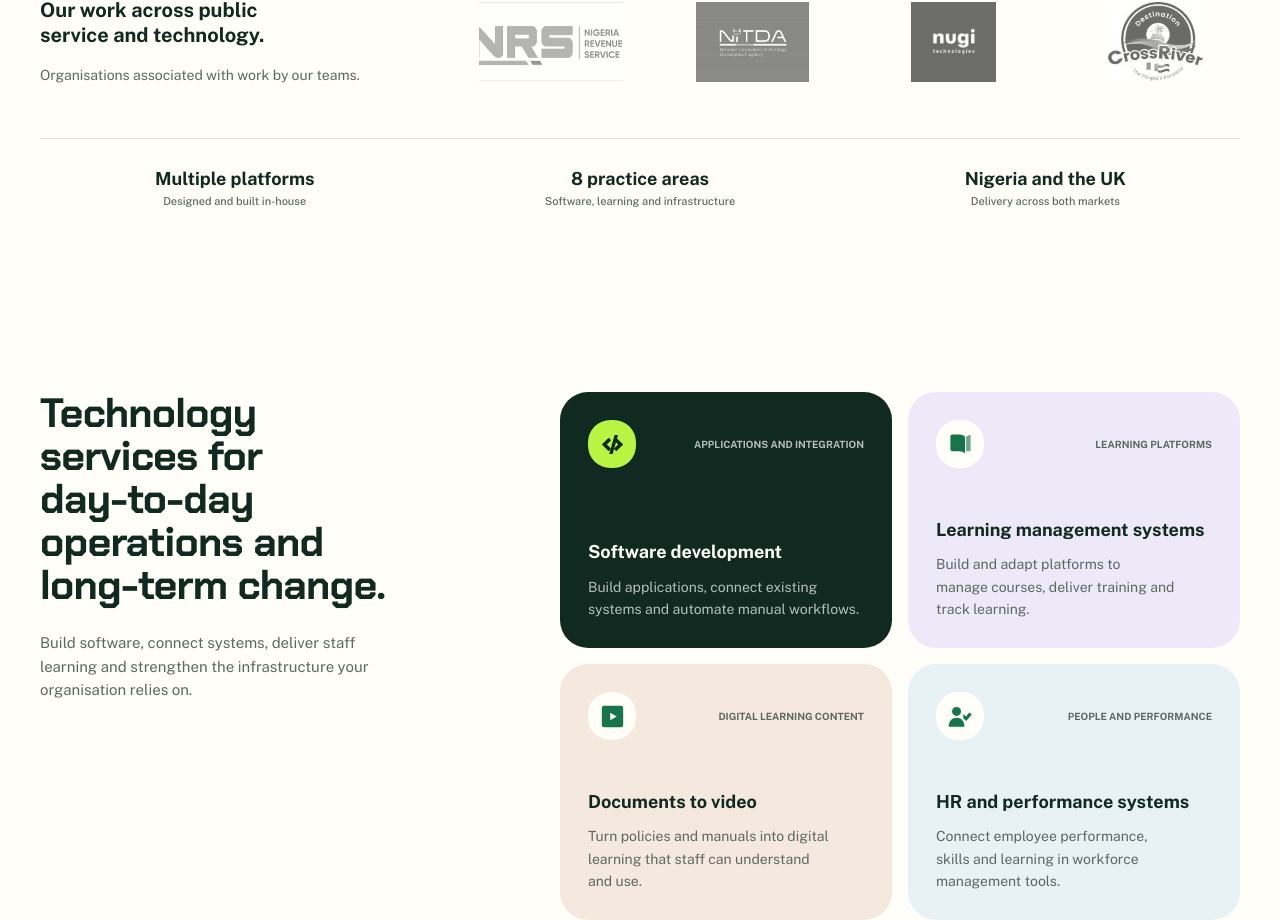
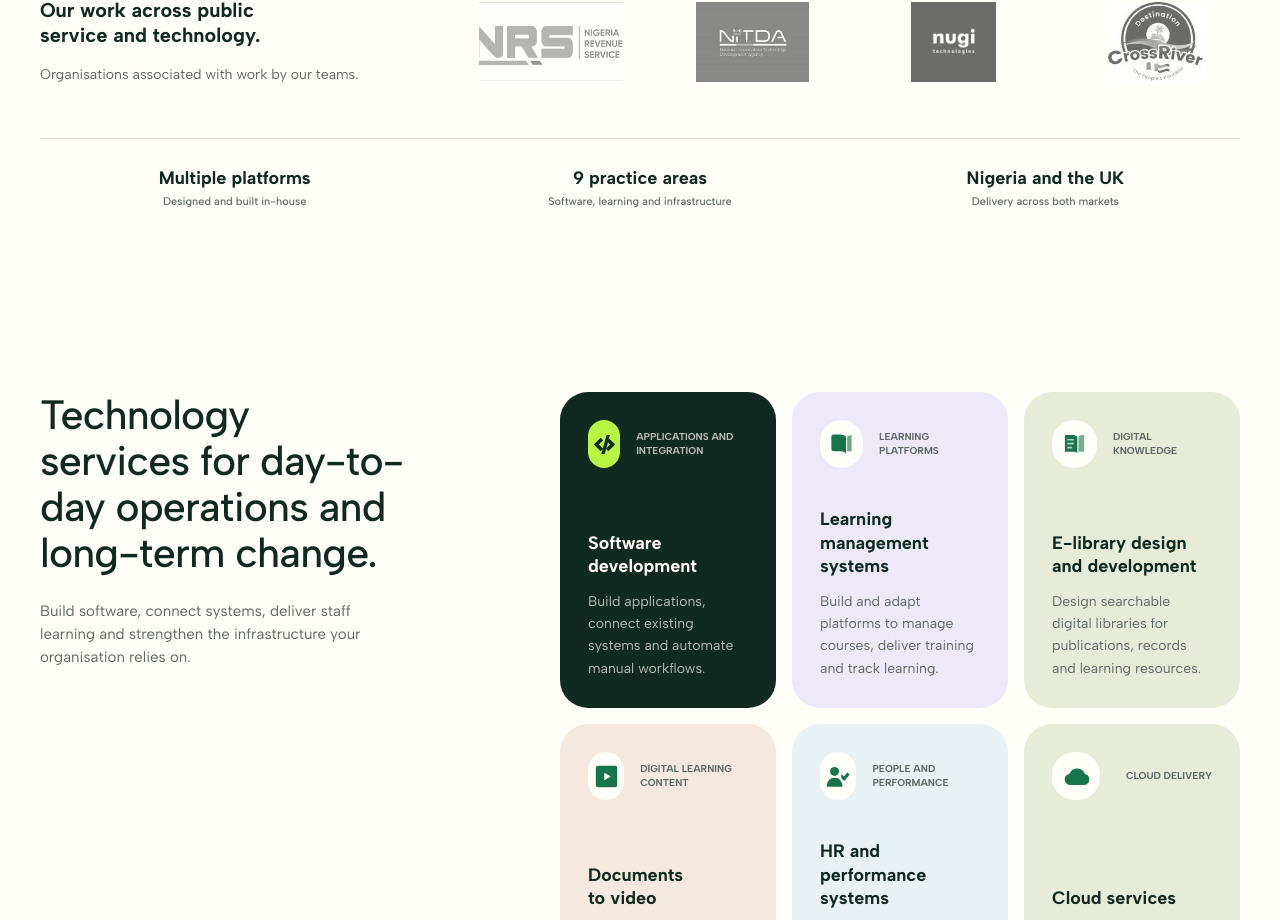
Before and after one commit to iDebugg/VonNewMan-Website, a Next.js app: page / in a window 1280 px wide. Shown: the part 1880-2800 px from the top of the page. Built offline with nearby package versions, Linux system fonts and the light colour scheme; no server answers.

Commit message:
reiteration

```diff
--- a/app/globals.css
+++ b/app/globals.css
@@ -30,34 +30,34 @@
 
   /* Type: serif speaks for the firm, sans does the work */
   --font-*: initial;
-  /* Geometric display face for major headings; body and interface copy stay in Public Sans. */
-  --font-display: var(--font-chakra-petch), var(--font-public-sans), sans-serif;
-  --font-sans: var(--font-public-sans), "Helvetica Neue", Arial, sans-serif;
+  /* Soft humanist sans throughout, with hierarchy created through scale and measured weight. */
+  --font-display: var(--font-albert-sans), "Helvetica Neue", Arial, sans-serif;
+  --font-sans: var(--font-albert-sans), "Helvetica Neue", Arial, sans-serif;
 
   --text-*: initial;
   --text-display-1: clamp(2.5rem, 4.4vw, 4.25rem);
-  --text-display-1--line-height: 1.02;
-  --text-display-1--letter-spacing: -0.02em;
-  --text-display-1--font-weight: 700;
+  --text-display-1--line-height: 1.06;
+  --text-display-1--letter-spacing: -0.025em;
+  --text-display-1--font-weight: 600;
   --text-display-2: clamp(1.875rem, 3.2vw, 3.25rem);
-  --text-display-2--line-height: 1.05;
-  --text-display-2--letter-spacing: -0.018em;
-  --text-display-2--font-weight: 700;
+  --text-display-2--line-height: 1.12;
+  --text-display-2--letter-spacing: -0.02em;
+  --text-display-2--font-weight: 500;
   --text-statement: clamp(1.375rem, 1rem + 1.25vw, 1.875rem);
   --text-statement--line-height: 1.15;
   --text-statement--letter-spacing: -0.01em;
-  --text-statement--font-weight: 700;
+  --text-statement--font-weight: 500;
   --text-product: 1.75rem;
   --text-product--line-height: 1.1;
   --text-product--letter-spacing: -0.01em;
-  --text-product--font-weight: 700;
+  --text-product--font-weight: 600;
   --text-figure: 2.25rem;
   --text-figure--line-height: 1;
-  --text-figure--font-weight: 700;
+  --text-figure--font-weight: 600;
   --text-clock: clamp(2.25rem, 3.25vw, 3.75rem);
   --text-clock--line-height: 1;
   --text-clock--letter-spacing: -0.02em;
-  --text-clock--font-weight: 700;
+  --text-clock--font-weight: 500;
   --text-title-lg: 1.25rem;
   --text-title-lg--line-height: 1.25;
   --text-title-lg--font-weight: 600;
--- a/app/layout.tsx
+++ b/app/layout.tsx
@@ -1,5 +1,5 @@
 import type { Metadata } from "next";
-import { Chakra_Petch, Public_Sans } from "next/font/google";
+import { Albert_Sans } from "next/font/google";
 import type { ReactNode } from "react";
 import { site } from "@/lib/content";
 import { siteUrl } from "@/lib/utils/site-url";
@@ -8,17 +8,10 @@ import { BackToTop } from "@/components/layout/BackToTop";
 import { RevealObserver } from "@/components/layout/RevealObserver";
 import "./globals.css";
 
-const publicSans = Public_Sans({
+const albertSans = Albert_Sans({
   subsets: ["latin"],
   display: "swap",
-  variable: "--font-public-sans",
-});
-
-const chakraPetch = Chakra_Petch({
-  subsets: ["latin"],
-  weight: ["600", "700"],
-  display: "swap",
-  variable: "--font-chakra-petch",
+  variable: "--font-albert-sans",
 });
 
 export const metadata: Metadata = {
@@ -44,7 +37,7 @@ export const metadata: Metadata = {
 
 export default function RootLayout({ children }: { children: ReactNode }) {
   return (
-    <html lang="en-GB" className={`${publicSans.variable} ${chakraPetch.variable}`}>
+    <html lang="en-GB" className={albertSans.variable}>
       <body className="flex min-h-svh flex-col">
         <a
           href="#top"
--- a/components/layout/MegaMenu.tsx
+++ b/components/layout/MegaMenu.tsx
@@ -106,7 +106,7 @@ export function MegaMenu({
         aria-controls={panelId}
         onClick={() => setOpen((value) => !value)}
         className={cn(
-          "inline-flex items-center gap-2 text-[0.875rem] leading-5 font-semibold whitespace-nowrap transition-colors duration-150",
+          "inline-flex items-center gap-2 text-[0.875rem] leading-5 font-medium whitespace-nowrap transition-colors duration-150",
           appearance === "link" &&
             "rounded-control py-2 text-paper/90 hover:text-paper group-data-[condensed=true]:text-ink group-data-[condensed=true]:hover:text-brand",
           appearance === "link" && open && "text-paper group-data-[condensed=true]:text-brand",
@@ -147,7 +147,7 @@ export function MegaMenu({
               onClick={() => setOpen(false)}
               className="block rounded-control px-3 py-2.5 hover:bg-paper/10"
             >
-              <span className="flex items-center gap-2 text-[0.875rem] leading-5 font-semibold text-paper">
+              <span className="flex items-center gap-2 text-[0.875rem] leading-5 font-medium text-paper">
                 {item.label}
                 {item.external ? <ExternalHint /> : null}
               </span>
--- a/components/layout/SiteHeader.tsx
+++ b/components/layout/SiteHeader.tsx
@@ -60,7 +60,7 @@ export function SiteHeader({
                   <li key={link.href} {...reveal(index + 2)}>
                     <a
                       href={link.href}
-                      className="inline-flex rounded-control py-2 text-[0.875rem] leading-5 font-semibold whitespace-nowrap text-paper/90 transition-colors duration-150 hover:text-paper group-data-[condensed=true]:text-ink group-data-[condensed=true]:hover:text-brand"
+                      className="inline-flex rounded-control py-2 text-[0.875rem] leading-5 font-medium whitespace-nowrap text-paper/90 transition-colors duration-150 hover:text-paper group-data-[condensed=true]:text-ink group-data-[condensed=true]:hover:text-brand"
                     >
                       {link.label}
                     </a>
--- a/components/sections/Approach.tsx
+++ b/components/sections/Approach.tsx
@@ -40,7 +40,7 @@ export function Approach() {
         ))}
       </ol>
       <div className="mt-20 rounded-bar bg-stone p-8 sm:p-10 lg:grid lg:grid-cols-[1.2fr_3fr_auto] lg:items-center lg:gap-12">
-        <h3 className="font-display text-[clamp(1.625rem,2vw,2.25rem)] leading-[1.08] font-bold tracking-[-.03em]">
+        <h3 className="font-display text-[clamp(1.625rem,2vw,2.25rem)] leading-[1.12] font-medium tracking-[-.03em]">
           Test the approach.
           <br />
           Start with a 90-day pilot.
--- a/components/sections/Difference.tsx
+++ b/components/sections/Difference.tsx
@@ -46,7 +46,7 @@ export function Difference() {
             <p className="text-label font-bold tracking-[.12em] text-brand">
               CONSULTING AND ENGINEERING
             </p>
-            <h3 className="mt-5 font-display text-[clamp(1.75rem,2.6vw,2.75rem)] leading-[1.06] font-bold tracking-[-.03em]">
+            <h3 className="mt-5 font-display text-[clamp(1.75rem,2.6vw,2.75rem)] leading-[1.1] font-medium tracking-[-.03em]">
               Start with how your organisation works.
             </h3>
           </div>
--- a/components/sections/Services.tsx
+++ b/components/sections/Services.tsx
@@ -9,6 +9,8 @@ const summaries: Record<string, string> = {
     "Build applications, connect existing systems and automate manual workflows.",
   "lms-engineering":
     "Build and adapt platforms to manage courses, deliver training and track learning.",
+  "e-library":
+    "Design searchable digital libraries for publications, records and learning resources.",
   doc2video: "Turn policies and manuals into digital learning that staff can understand and use.",
   "hr-performance":
     "Connect employee performance, skills and learning in workforce management tools.",
@@ -30,6 +32,12 @@ const serviceMeta = [
   {
     label: "LEARNING PLATFORMS",
     surface: "bg-lilac text-ink",
+    icon: "bg-paper text-brand",
+    muted: "text-slate",
+  },
+  {
+    label: "DIGITAL KNOWLEDGE",
+    surface: "bg-sage text-ink",
     icon: "bg-paper text-brand",
     muted: "text-slate",
   },
@@ -92,7 +100,7 @@ export function Services() {
           </p>
         </div>
 
-        <ul className="grid list-none gap-4 sm:grid-cols-2 lg:col-span-7 lg:col-start-6">
+        <ul className="grid list-none gap-4 sm:grid-cols-2 lg:col-span-7 lg:col-start-6 xl:grid-cols-3">
           {practices.map((practice, index) => {
             const meta = serviceMeta[index]!;
             return (
@@ -136,7 +144,7 @@ export function Services() {
         <figcaption className="absolute inset-x-0 bottom-0 p-7 text-paper sm:p-10 lg:max-w-[46rem] lg:p-12">
           {/* Client wording, 8 September 2026, in the site's British spelling. Longer sentence,
               so the size steps down from the previous statement. */}
-          <p className="font-display text-[clamp(1.25rem,2vw,1.875rem)] leading-[1.2] font-bold tracking-[-.02em]">
+          <p className="font-display text-[clamp(1.25rem,2vw,1.875rem)] leading-[1.25] font-medium tracking-[-.02em]">
             Choose a defined project, ongoing support, product licensing or additional delivery
             capacity to match your procurement needs.
           </p>
--- a/components/sections/TrustBand.tsx
+++ b/components/sections/TrustBand.tsx
@@ -45,7 +45,7 @@ export function TrustBand() {
             <dt className="mt-1 text-label text-slate">Designed and built in-house</dt>
           </div>
           <div>
-            <dd className="text-title font-bold">8 practice areas</dd>
+            <dd className="text-title font-bold">9 practice areas</dd>
             <dt className="mt-1 text-label text-slate">Software, learning and infrastructure</dt>
           </div>
           <div>
--- a/components/ui/PracticeIcon.tsx
+++ b/components/ui/PracticeIcon.tsx
@@ -11,7 +11,7 @@ const common = (size: number) => ({
   focusable: false,
 });
 
-/** Solid symbols for the eight practice areas, one per slug. */
+/** Solid symbols for the practice areas, one per slug. */
 export function PracticeIcon({ slug, size = 40, ...props }: Props) {
   const base = { ...common(size), ...props };
 
@@ -28,6 +28,14 @@ export function PracticeIcon({ slug, size = 40, ...props }: Props) {
         <svg {...base}>
           <path d="M6 9.5C6 7.6 7.6 6 9.5 6H22c4 0 7.3 1.4 10 4.1V40c-2.7-2.7-6-4-10-4H9.5A3.5 3.5 0 0 1 6 32.5v-23Z" />
           <path d="M34 10.1A13.9 13.9 0 0 1 42 7v29h-5c-1 0-2 .1-3 .4V10.1Z" opacity=".62" />
+        </svg>
+      );
+    case "e-library":
+      return (
+        <svg {...base}>
+          <path d="M7 7h14c3.4 0 6.1 1.1 8 3.3V39c-1.9-1.5-4.6-2.3-8-2.3H7V7Z" />
+          <path d="M31 10.3C33 8.1 35.6 7 39 7h2v29.7h-8c-.7 0-1.3 0-2 .1V10.3Z" opacity=".58" />
+          <path d="M11 14h12v3H11v-3Zm0 7h12v3H11v-3Zm0 7h9v3h-9v-3Z" fill="white" opacity=".65" />
         </svg>
       );
     case "doc2video":
--- a/lib/content/services.ts
+++ b/lib/content/services.ts
@@ -27,6 +27,12 @@ export const practices: Practice[] = [
     title: "Learning management systems",
     description:
       "Build and adapt platforms to manage courses, deliver training and track learning.",
+  },
+  {
+    slug: "e-library",
+    title: "E-library design and development",
+    description:
+      "Design searchable digital libraries for publications, records and learning resources.",
   },
   {
     slug: "doc2video",
```
Also changed, not shown: 1 other file (tests, documents, lock files or other folders).
